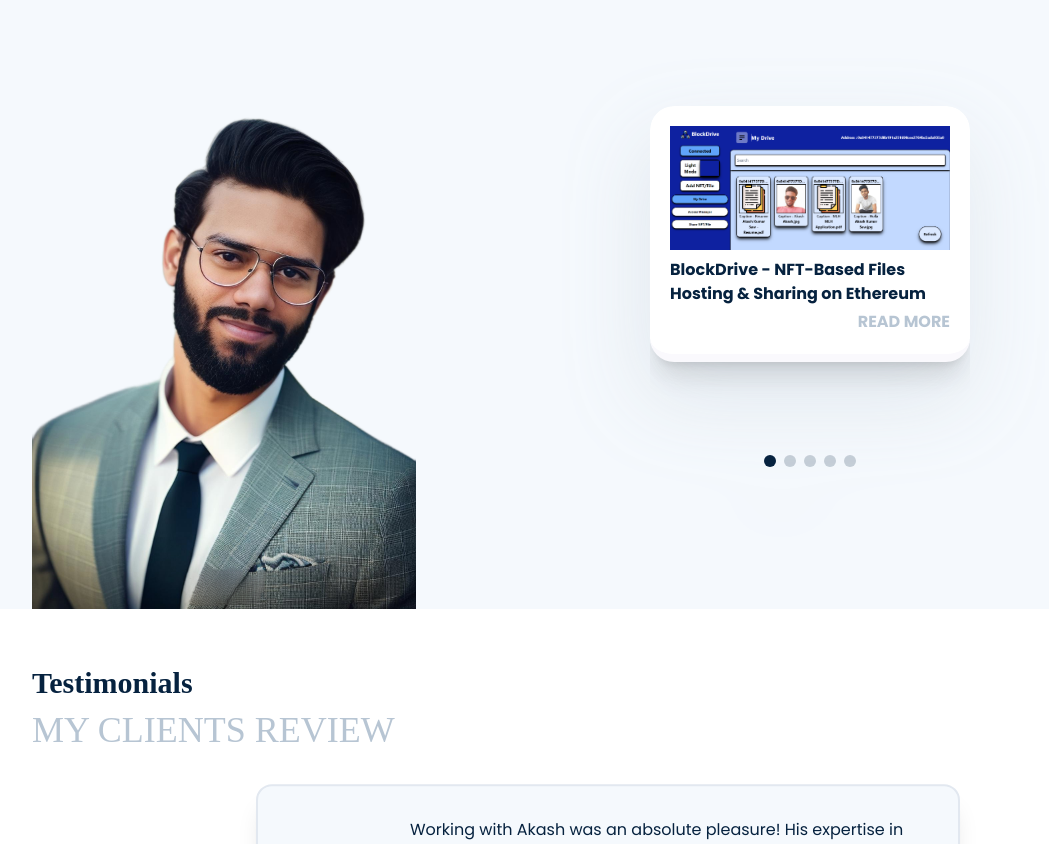
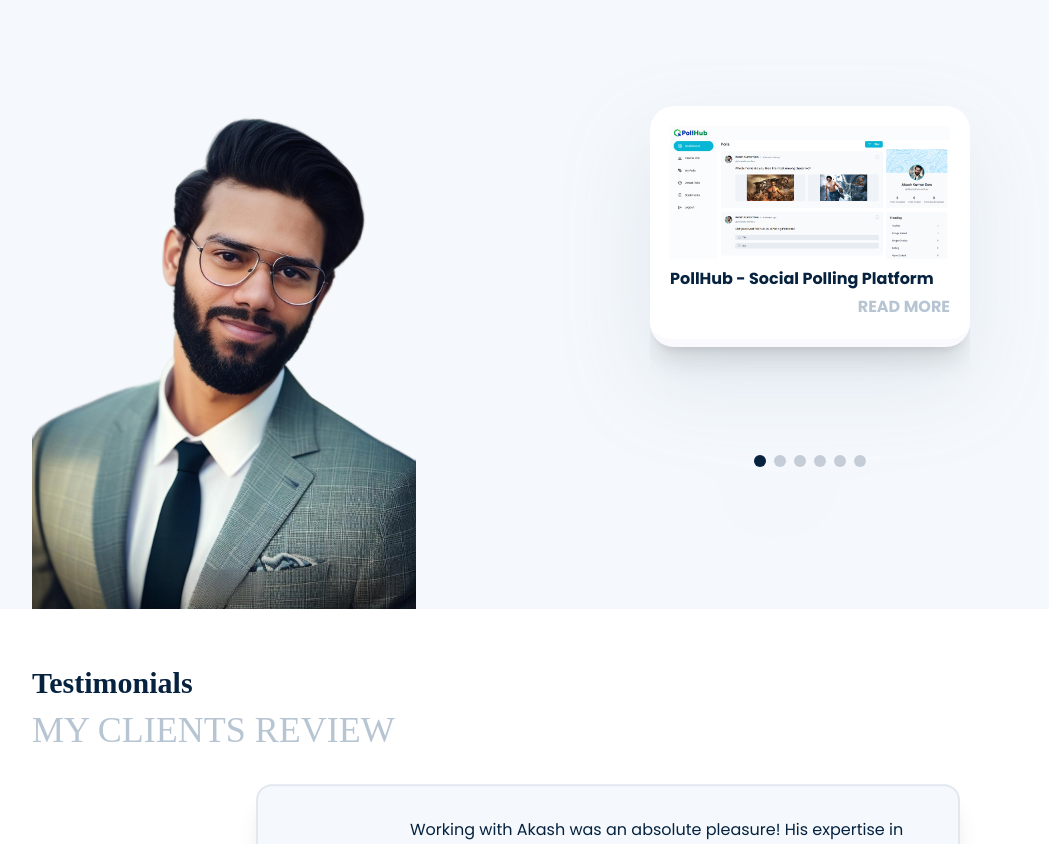
Before and after one commit to akash-kumar-saw/portfolio, a React (Vite) app: page / in a window 1280 px wide. Shown: the part 2020-2864 px from the top of the page, without its empty margins (32-1081 px from the left). Built offline with nearby package versions, Linux system fonts and the light colour scheme; a web font is replaced by a local one.

Commit message:
Added a new project

```diff
--- a/src/constant/Content.js
+++ b/src/constant/Content.js
@@ -14,6 +14,7 @@ import kubernetes from "../assets/images/Projects/kubernetes.jpeg";
 import chatgpt from "../assets/images/Projects/chatgpt.png";
 import decentralizedportfolio from "../assets/images/Projects/decentralizedportfolio.png";
 import blockdrive from "../assets/images/Projects/blockdrive.png";
+import pollhub from "../assets/images/Projects/pollhub.png"
 import akash_project from "../assets/images/Projects/AkashKumarSaw.png";
 
 import pawan from "../assets/images/Testimonials/pawan.png";
@@ -122,6 +123,11 @@ export const content = {
     image: akash_project,
     project_content: [
       {
+        title: "PollHub - Social Polling Platform",
+        image: pollhub,
+        link: "https://github.com/akash-kumar-saw/PollHub"
+      },
+      {
         title: "BlockDrive - NFT-Based Files Hosting & Sharing on Ethereum",
         image: blockdrive,
         link: "https://github.com/akash-kumar-saw/BlockDrive"
```
Also changed, not shown: src/assets/images/Projects/pollhub.png (added).
